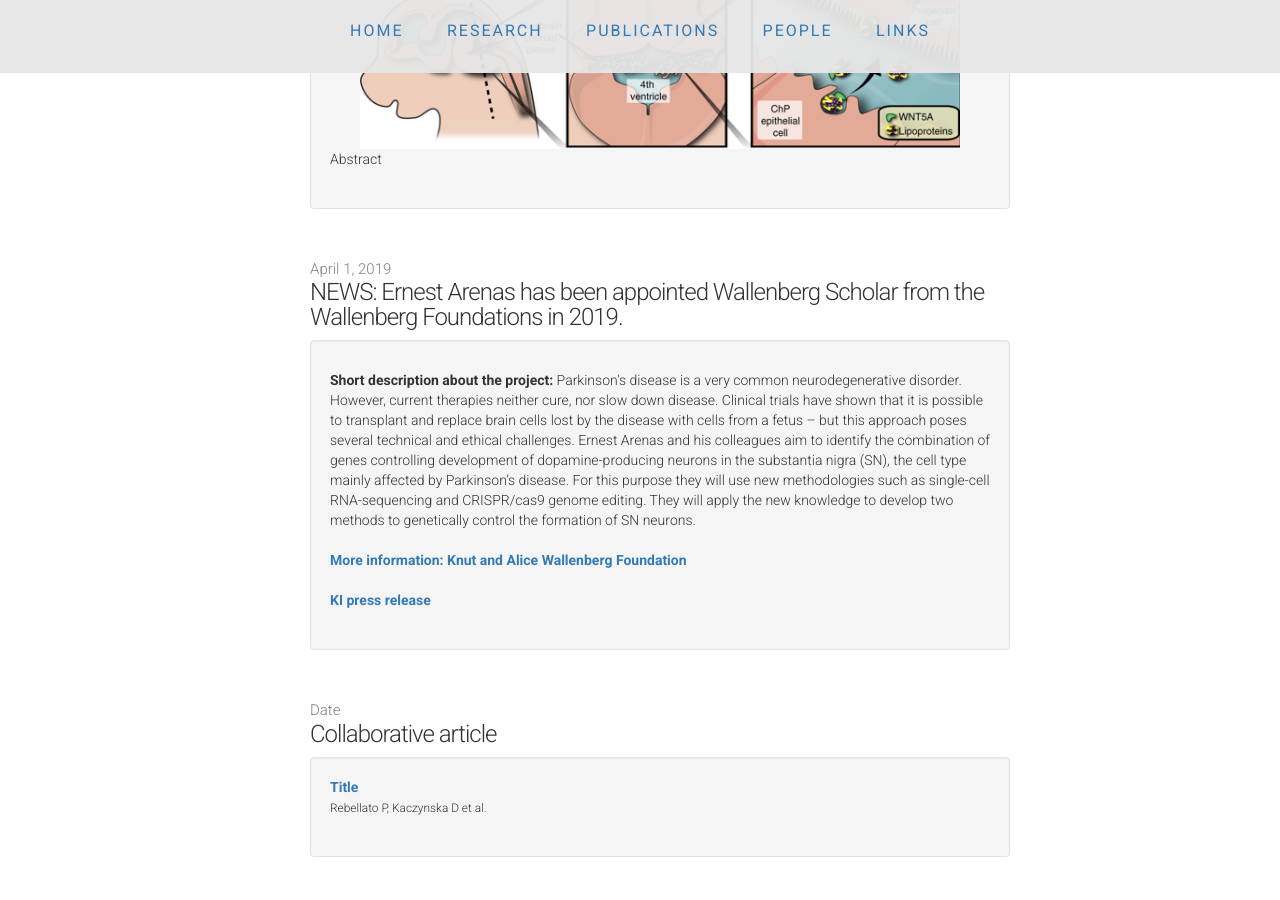
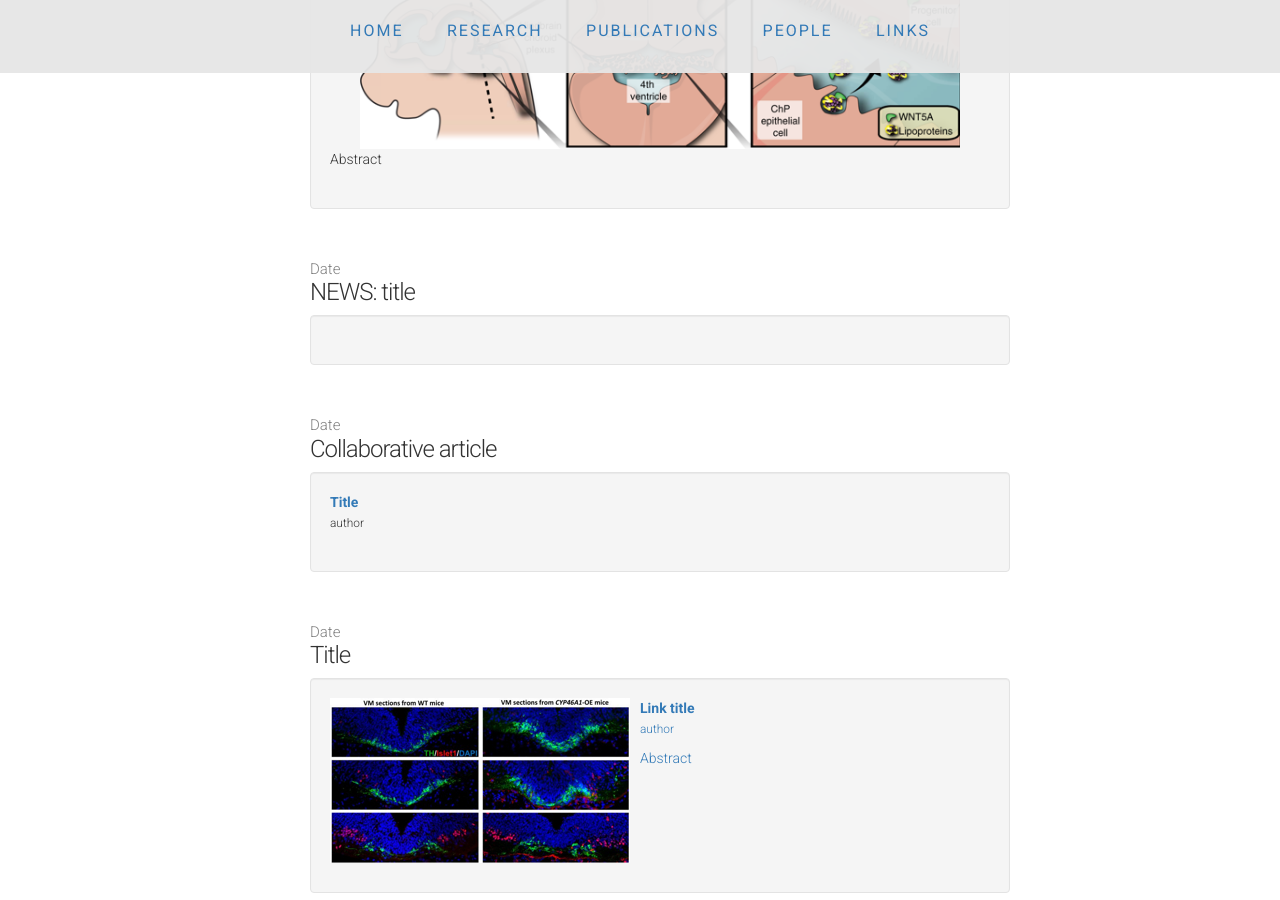
Before and after one commit to flintott/NilssonLab, a Jekyll site: the page index.html, which Jekyll copies as it is, in a window 1280 px wide and 900 px high, scrolled down 768 px. Built offline with Jekyll 4.4.1, drawn with Linux system fonts in a browser that asks for light colours.

Commit message:
Update index.html

```diff
--- a/index.html
+++ b/index.html
@@ -112,28 +112,13 @@
 <p>&nbsp;</p>
 
      <li>
-          <span class="post-date">April 1, 2019</span>
-          <span class="post-link">NEWS: Ernest Arenas has been appointed Wallenberg Scholar from the Wallenberg Foundations in 2019.<span>
+          <span class="post-date">Date</span>
+          <span class="post-link">NEWS: title<span>
         </li>
         <div class="well">
           <li class="media">
 	      <div class="media-body">
-            <!--
-		      <div id="featureimage">
-                <img src="/img/czi.png"; align="middle"; width="600px";>
-              </div>
-	      -->
-              <p></p>
 
-              <p><b>Short description about the project:</b>
-		      Parkinson’s disease is a very common neurodegenerative disorder. However, current therapies neither cure, nor slow down disease. Clinical trials have shown that it is possible to transplant and replace brain cells lost by the disease with cells from a fetus – but this approach poses several technical and ethical challenges. Ernest Arenas and his colleagues aim to identify the combination of genes controlling development of dopamine-producing neurons in the substantia nigra (SN), the cell type mainly affected by Parkinson’s disease. For this purpose they will use new methodologies such as single-cell RNA-sequencing and CRISPR/cas9 genome editing. They will apply the new knowledge to develop two methods to genetically control the formation of SN neurons.
-	      <br>
-	      <br>
-       		<strong class="media-heading"><a href="https://kaw.wallenberg.org/en/press/twenty-two-excellent-researchers-chosen-be-wallenberg-scholars">More information: Knut and Alice Wallenberg Foundation</a></strong>
-	      <br>
-	      <br>
-		<strong class="media-heading"><a href="https://ki.se/en/news/they-are-the-2019-wallenberg-scholars">KI press release</a></strong>
-	      </p>
             </div>
           </li>
         </div>
@@ -149,7 +134,7 @@
           <li class="media">
             <div class="media-body">
               <strong class="media-heading"><a href="">Title</a></strong>
-              <p><small>Rebellato P, Kaczynska D et al.</small></p>
+              <p><small>author</small></p>
             </div>
           </li>
         </div>
```
